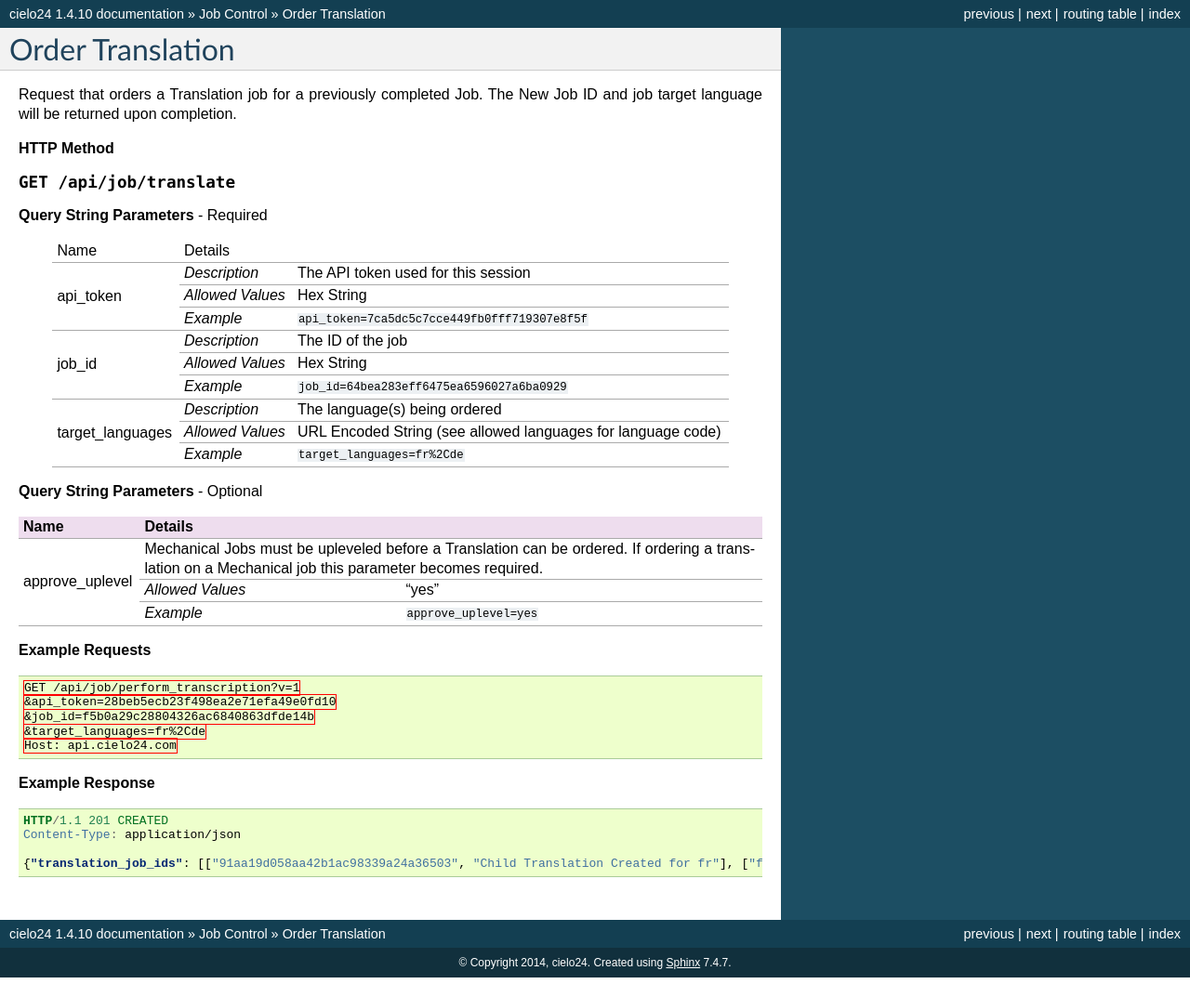
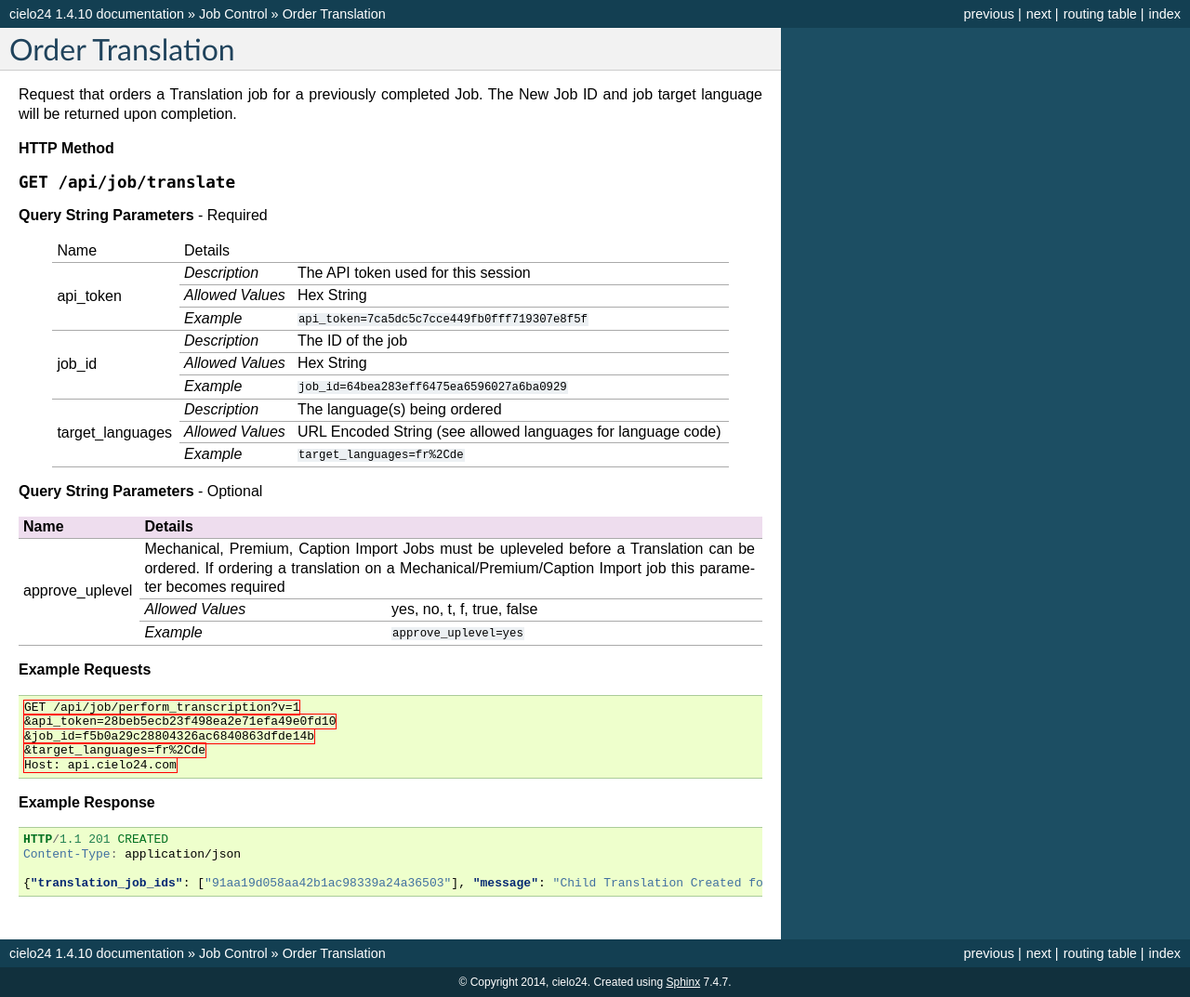
Before and after one commit to cielo24/Docs, a Sphinx documentation site: the page built from api/source/job_control/order_translation.rst, in a window 1280 px wide. Shown: the whole page at 93% size. Built offline with Sphinx 7.4.7, drawn with Linux system fonts in a browser that asks for light colours; before the commit the page ends 1052 px from its top, so only the background shows below that.

```diff
--- a/api/source/job_control/index.rst
+++ b/api/source/job_control/index.rst
@@ -12,6 +12,7 @@ All job control tasks return a task ID which can be queried at any time using ta
    delete_job
    job_info
    job_list
+   list_related
    add_media_to_job
    add_transcript_to_job
    add_embedded_media_to_job
--- a/api/source/job_control/order_translation.rst
+++ b/api/source/job_control/order_translation.rst
@@ -39,10 +39,12 @@ The New Job ID and job target language will be returned upon completion.
 +=========================+=========================================================================================+
 | approve_uplevel         | .. raw:: html                                                                           |
 |                         |                                                                                         |
-|                         | Mechanical Jobs must be upleveled before a Translation can be ordered. If ordering      |
-|                         | a translation on a Mechanical job this parameter becomes required.                      |
+|                         | Mechanical, Premium, Caption Import Jobs must be upleveled before a Translation can be  |
+|                         | ordered. If ordering a translation on a Mechanical/Premium/Caption Import job           |
+|                         | this parameter becomes required                                                         |
+|                         |                                                                                         |
 |                         +------------------+----------------------------------------------------------------------+
-|                         | `Allowed Values` | "yes"                                                                |
+|                         | `Allowed Values` | yes, no, t, f, true, false                                           |
 |                         +------------------+----------------------------------------------------------------------+
 |                         | `Example`        | ``approve_uplevel=yes``                                              |
 +-------------------------+------------------+----------------------------------------------------------------------+
@@ -64,4 +66,4 @@ The New Job ID and job target language will be returned upon completion.
     HTTP/1.1 201 CREATED
     Content-Type: application/json
 
-    {"translation_job_ids": [["91aa19d058aa42b1ac98339a24a36503", "Child Translation Created for fr"], ["f51dc35a39114b4c9c8c874b422e819e", "Child Translation Created for de"]], "translation_language": "fr,de"}
+    {"translation_job_ids": ["91aa19d058aa42b1ac98339a24a36503"], "message": "Child Translation Created for de. Child Translation already exists for fr"}
```
Also changed, not shown: api/source/job_control/list_related.rst (added, +75 -0 lines), api/source/job_control/uplevel_job.rst (+9 -0 lines).
